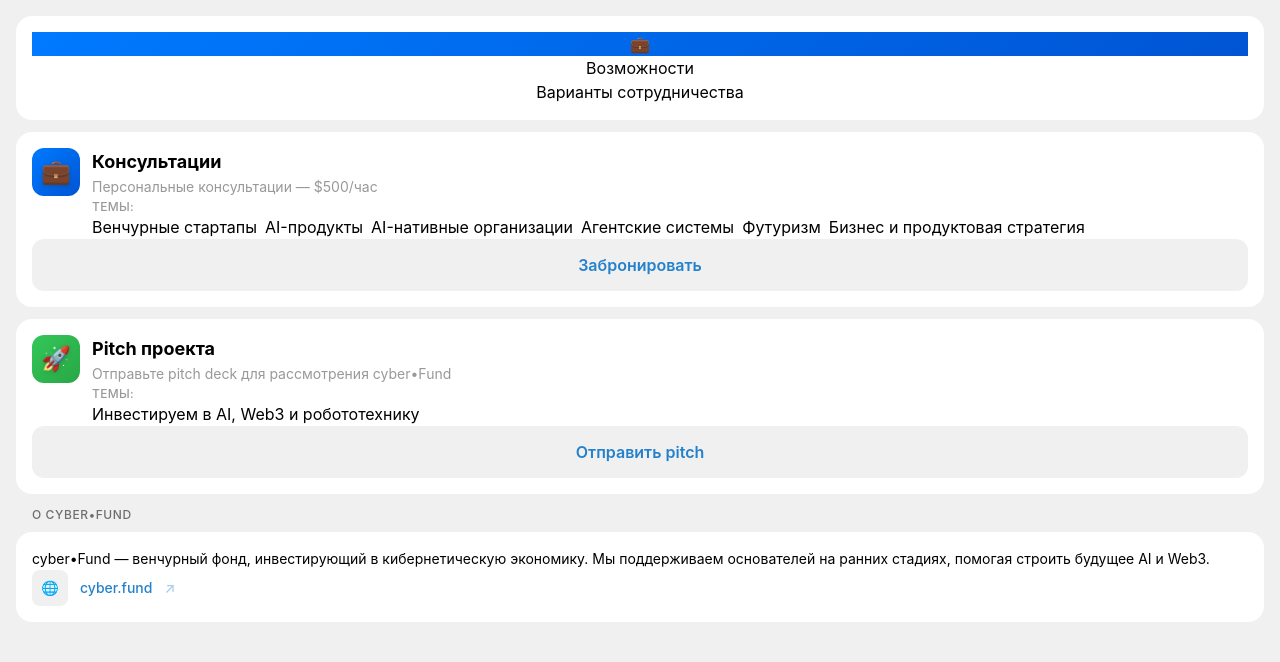
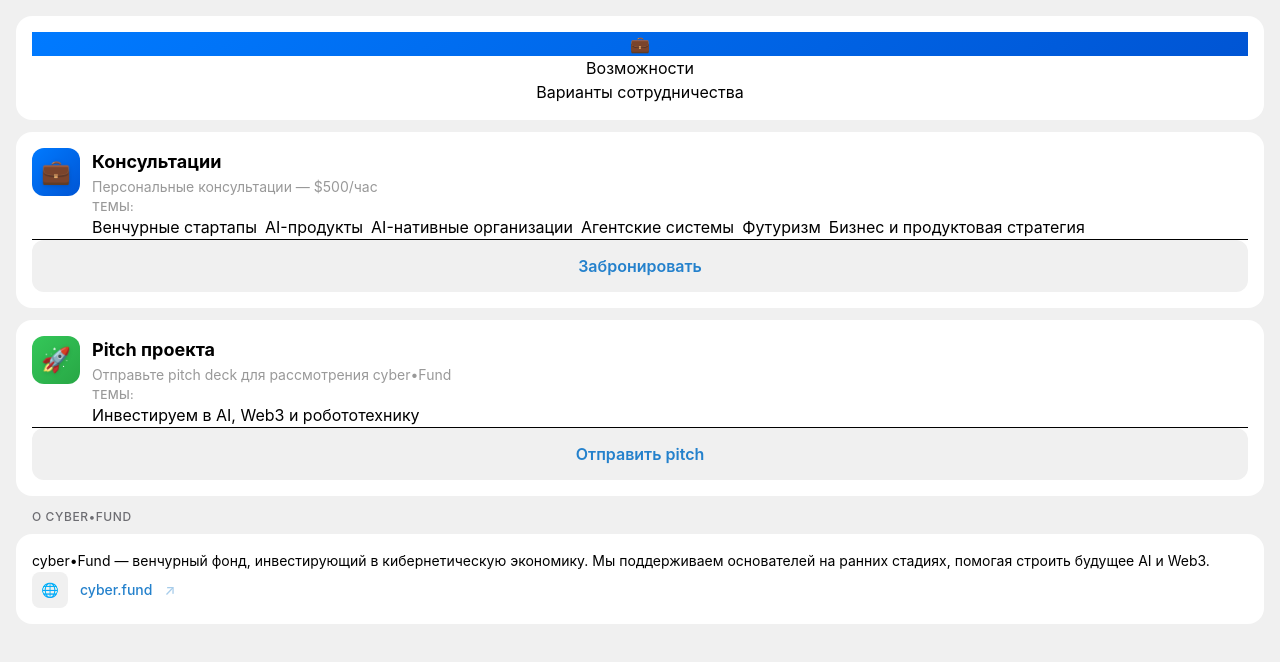
Before and after one commit to Gerstep/ce-mini-app, a React (Vite) app: page /ce-mini-app/opportunities in a window 1280 px wide. Shown: the top 662 px of the page. Built offline with nearby package versions, Linux system fonts and the light colour scheme.

Commit message:
fix: add separator between tags and button in Opportunities

```diff
--- a/src/pages/Opportunities.tsx
+++ b/src/pages/Opportunities.tsx
@@ -108,7 +108,7 @@
                 </div>
               </div>
 
-              <div className="mb-4 pl-15" style={{ paddingLeft: '60px' }}>
+              <div className="mb-5 pl-15" style={{ paddingLeft: '60px' }}>
                 <p className="text-xs tg-hint uppercase tracking-wide mb-2 font-medium">Темы:</p>
                 <div className="flex flex-wrap gap-2">
                   {opp.details.map((detail, idx) => (
@@ -122,12 +122,14 @@
                 </div>
               </div>
 
+              <div className="pt-3 border-t" style={{ borderColor: 'var(--border-subtle)' }}>
                 <button
                   onClick={() => handleAction(opp)}
                   className="tg-button-secondary"
                 >
                   {opp.buttonText}
                 </button>
+              </div>
             </div>
           ))}
         </div>
```
Lines whose indentation alone changed are shown as unchanged.
